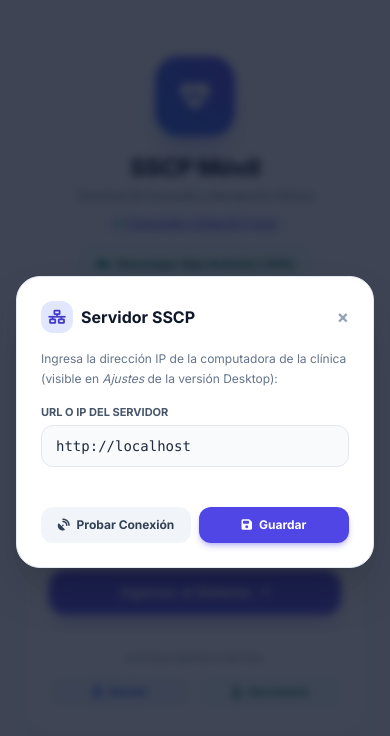
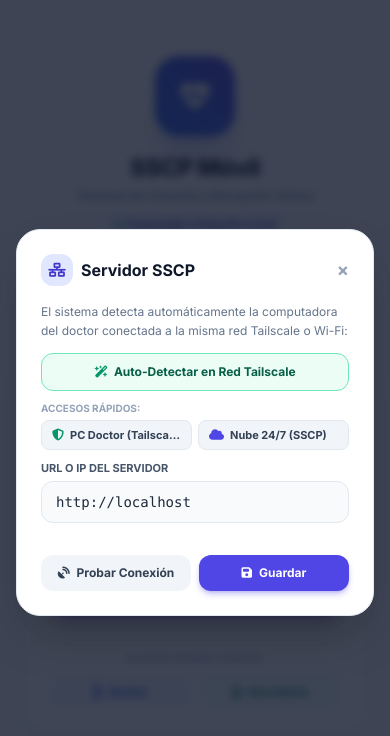
Before and after one commit to lucarios0404-prog/-lucarios0404-prog-SSCP-desktop, a plain HTML site: page app/templates/mobile/index.html in a window 390 px wide. Both pictures are taken after a click on the button "Configurar Servidor o IP". Drawn offline with nearby package versions, Linux system fonts and the light colour scheme.

Commit message:
feat(mobile): auto-deteccion inteligente en Tailscale y presets 1-clic para APK movil

```diff
--- a/app/templates/mobile/index.html
+++ b/app/templates/mobile/index.html
@@ -70,17 +70,39 @@
                 </div>
                 <button onclick="closeConfigModal()" class="text-slate-400 hover:text-slate-600 text-lg font-bold">&times;</button>
             </div>
-            <p class="text-xs text-slate-500 mb-4 leading-relaxed">
-                Ingresa la dirección IP de la computadora de la clínica (visible en <em>Ajustes</em> de la versión Desktop):
+            <p class="text-xs text-slate-500 mb-3 leading-relaxed">
+                El sistema detecta automáticamente la computadora del doctor conectada a la misma red Tailscale o Wi-Fi:
             </p>
-            <div class="space-y-3">
+            <div class="space-y-2.5">
+                <!-- Botón de Auto-Detección 1-Clic -->
+                <button type="button" onclick="autoDetectServer()" id="btn-auto-detect"
+                        class="w-full py-2.5 px-3 bg-emerald-50 hover:bg-emerald-100 text-emerald-800 font-bold rounded-xl text-xs border border-emerald-300 transition flex items-center justify-center space-x-1.5 active:scale-95">
+                    <i class="fas fa-wand-magic-sparkles text-emerald-600"></i>
+                    <span>Auto-Detectar en Red Tailscale</span>
+                </button>
+
+                <!-- Accesos Rápidos de Red -->
+                <div>
+                    <span class="block text-[10px] font-bold text-slate-400 uppercase mb-1">Accesos Rápidos:</span>
+                    <div class="grid grid-cols-2 gap-1.5">
+                        <button type="button" onclick="setServerPreset('http://100.91.251.86:8080')" class="px-2.5 py-1.5 bg-slate-100 hover:bg-slate-200 text-slate-700 rounded-lg text-[11px] font-bold border border-slate-200 transition text-left truncate flex items-center">
+                            <i class="fas fa-shield-halved text-emerald-600 mr-1.5 text-xs shrink-0"></i>
+                            <span class="truncate">PC Doctor (Tailscale)</span>
+                        </button>
+                        <button type="button" onclick="setServerPreset('https://sscp.laxarusdevs.com')" class="px-2.5 py-1.5 bg-slate-100 hover:bg-slate-200 text-slate-700 rounded-lg text-[11px] font-bold border border-slate-200 transition text-left truncate flex items-center">
+                            <i class="fas fa-cloud text-indigo-600 mr-1.5 text-xs shrink-0"></i>
+                            <span class="truncate">Nube 24/7 (SSCP)</span>
+                        </button>
+                    </div>
+                </div>
+
                 <div>
                     <label class="block text-[11px] font-bold text-slate-600 uppercase mb-1">URL o IP del Servidor</label>
-                    <input type="text" id="config-server-url" placeholder="http://192.168.1.50:8080"
+                    <input type="text" id="config-server-url" placeholder="http://100.91.251.86:8080"
                            class="w-full px-3.5 py-2.5 text-sm bg-slate-50 border border-slate-200 rounded-xl focus:outline-none focus:ring-2 focus:ring-indigo-500 font-mono text-slate-800">
                 </div>
                 <div id="ping-result" class="text-xs font-semibold py-1"></div>
-                <div class="flex space-x-2 pt-2">
+                <div class="flex space-x-2 pt-1">
                     <button onclick="testConnection()" class="flex-1 py-2.5 bg-slate-100 hover:bg-slate-200 text-slate-700 font-bold rounded-xl text-xs transition">
                         <i class="fas fa-satellite-dish mr-1"></i> Probar Conexión
                     </button>
@@ -1243,9 +1265,11 @@
 
     <!-- JAVASCRIPT: LÓGICA MÓVIL Y CLIENTE API -->
     <script>
-        // Configuración de servidor por defecto
+        // Configuración de servidor por defecto y Tailscale
         const isNativeApp = window.location.protocol === 'file:' || !window.location.origin.includes('http');
-        const defaultHost = window.location.origin.includes('http') ? window.location.origin : 'http://127.0.0.1:8080';
+        const TAILSCALE_DEFAULT_IP = '100.91.251.86';
+        const DEFAULT_TAILSCALE_URL = `http://${TAILSCALE_DEFAULT_IP}:8080`;
+        const defaultHost = window.location.origin.includes('http') ? window.location.origin : DEFAULT_TAILSCALE_URL;
         let serverUrl = localStorage.getItem('sscp_mobile_server_url') || defaultHost;
         let authToken = localStorage.getItem('sscp_mobile_token') || null;
         let currentUser = JSON.parse(localStorage.getItem('sscp_mobile_user') || 'null');
@@ -1261,9 +1285,9 @@
                 OfflineSyncManager.init();
             } else {
                 showLoginScreen();
-                // Si la app está en el teléfono y nunca se ha configurado la IP de la clínica, guiar al usuario
+                // Si la app está en el teléfono y nunca se ha configurado, auto-detectar silenciosamente
                 if (isNativeApp && !localStorage.getItem('sscp_mobile_server_url')) {
-                    openConfigModal();
+                    autoDetectServer(true);
                 }
             }
         });
@@ -1282,6 +1306,53 @@
         function setServerPreset(url) {
             document.getElementById('config-server-url').value = url;
             testConnection();
+        }
+
+        async function autoDetectServer(silent = false) {
+            const candidates = [
+                DEFAULT_TAILSCALE_URL,
+                'http://ecommerce0:8080',
+                'https://sscp.laxarusdevs.com',
+                'http://127.0.0.1:8080'
+            ];
+
+            const resElem = document.getElementById('ping-result');
+            const btn = document.getElementById('btn-auto-detect');
+            if (!silent) {
+                if (resElem) resElem.innerHTML = '<span class="text-blue-600"><i class="fas fa-spinner fa-spin mr-1"></i>Buscando PC del doctor en red Tailscale...</span>';
+                if (btn) btn.disabled = true;
+            }
+
+            for (const candidate of candidates) {
+                try {
+                    const controller = new AbortController();
+                    const timeoutId = setTimeout(() => controller.abort(), 2000);
+                    const res = await fetch(`${candidate}/api/mobile/ping`, { signal: controller.signal });
+                    clearTimeout(timeoutId);
+                    if (res.ok) {
+                        serverUrl = candidate;
+                        localStorage.setItem('sscp_mobile_server_url', serverUrl);
+                        document.getElementById('config-server-url').value = serverUrl;
+                        if (!silent && resElem) {
+                            resElem.innerHTML = `<span class="text-emerald-600 font-bold"><i class="fas fa-check-circle mr-1"></i>¡PC Central Encontrada! (${candidate})</span>`;
+                            setTimeout(() => closeConfigModal(), 1200);
+                        }
+                        if (btn) btn.disabled = false;
+                        OfflineSyncManager.setOnlineStatus(true);
+                        return true;
+                    }
+                } catch (e) {}
+            }
+
+            // Si no respondió ninguno en vivo (PC apagada), preconfigurar la IP fija de Tailscale del doctor
+            serverUrl = DEFAULT_TAILSCALE_URL;
+            localStorage.setItem('sscp_mobile_server_url', serverUrl);
+            document.getElementById('config-server-url').value = serverUrl;
+            if (!silent) {
+                if (resElem) resElem.innerHTML = `<span class="text-amber-700 font-semibold"><i class="fas fa-info-circle mr-1"></i>PC en reposo. Enlazado a Tailscale (${DEFAULT_TAILSCALE_URL}). Las citas se guardarán en el celular.</span>`;
+                if (btn) btn.disabled = false;
+            }
+            return false;
         }
         async function testConnection() {
             const inputUrl = document.getElementById('config-server-url').value.trim();
```
